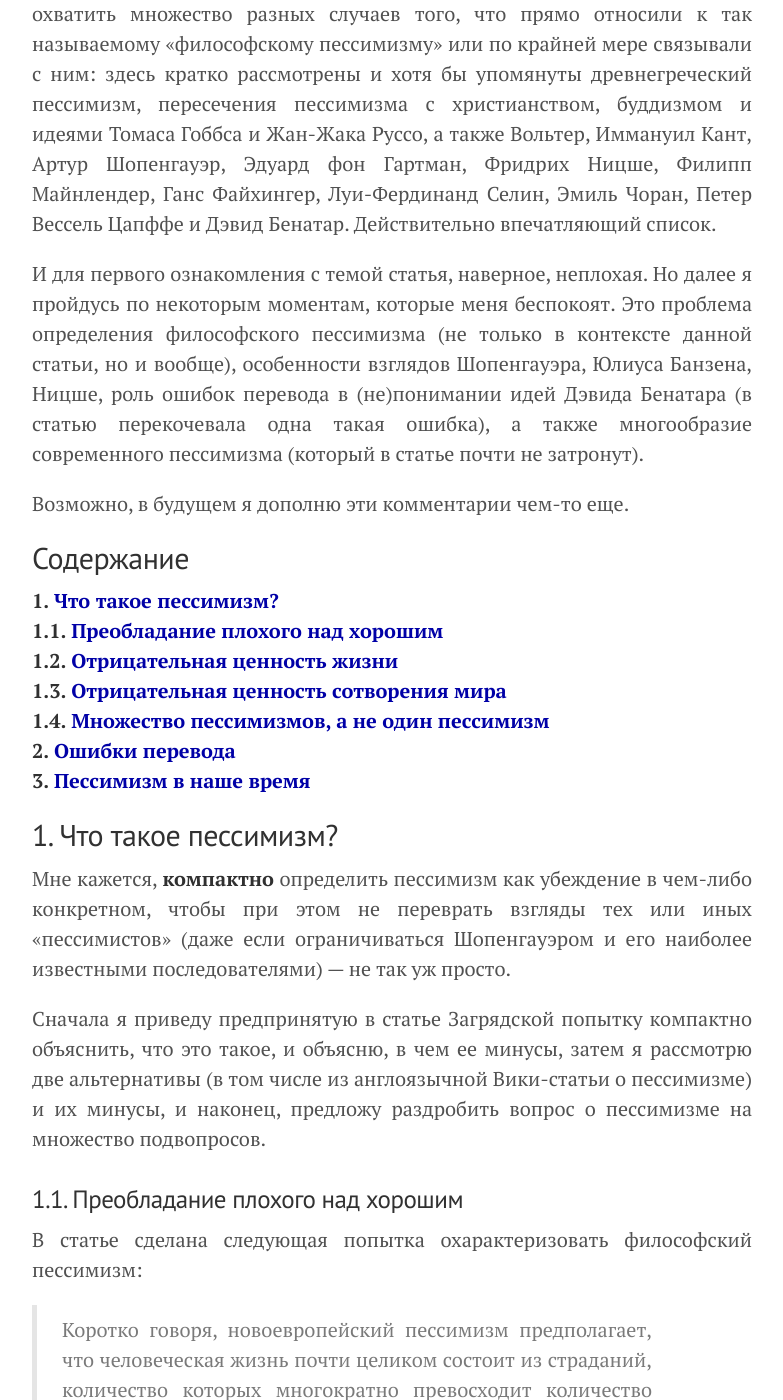
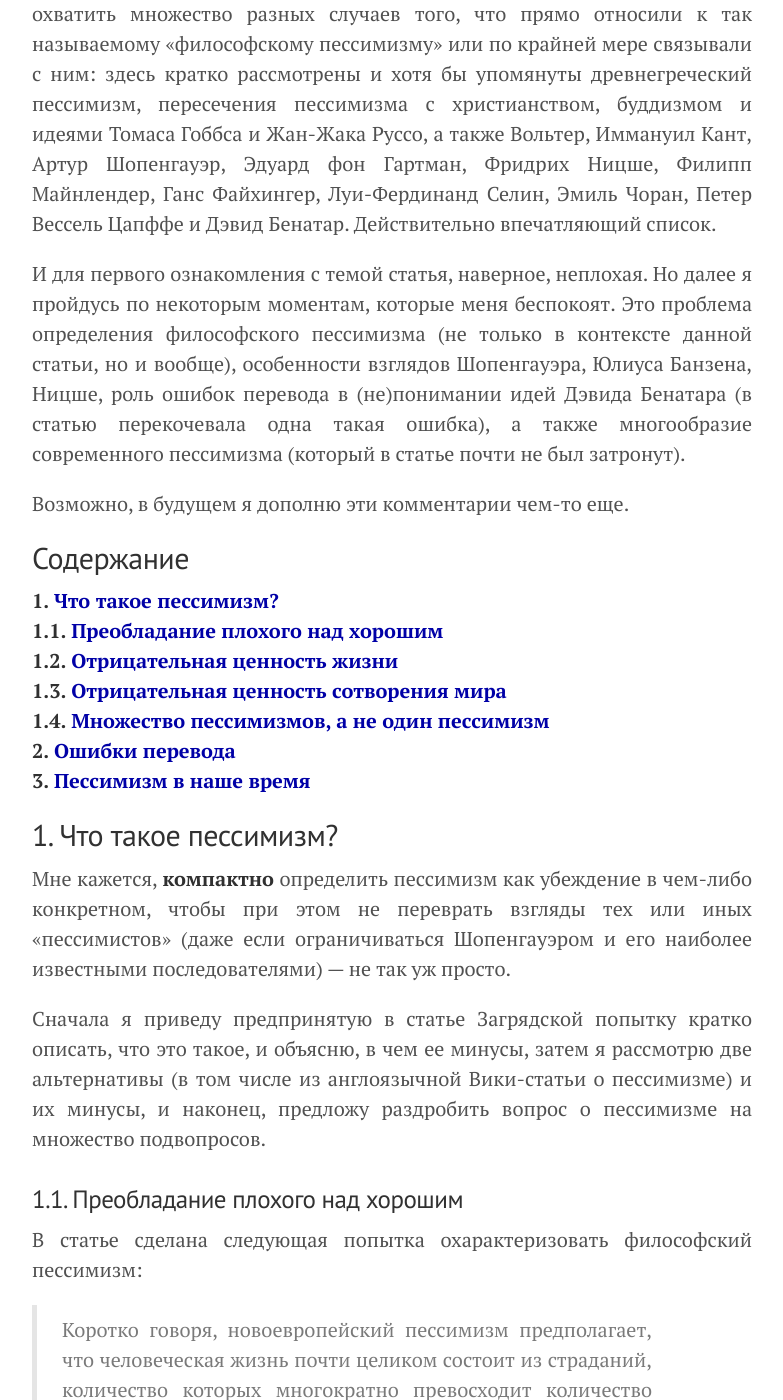
Before and after one commit to KKirdan/kkirdan.github.io, a Jekyll site: the page built from blog/_posts/1. articles/2023-08-20-a3.md, in a window 1280 px wide and 1400 px high, scrolled down 978 px. Shown: the whole window, without its empty margins (248-1031 px from the left). Built offline with Jekyll 4.4.1, drawn with Linux system fonts in a browser that asks for light colours; some of the changed text lies outside the part shown.

Commit message:
Update 2023-08-20-a3.md

```diff
--- a/blog/_posts/1. articles/2023-08-20-a3.md
+++ b/blog/_posts/1. articles/2023-08-20-a3.md
@@ -13,7 +13,7 @@ importance: 7
 
 Статья интересная. К положительным моментам можно отнести попытку охватить множество разных случаев того, что прямо относили к так называемому «философскому пессимизму» или по крайней мере связывали с ним: здесь кратко рассмотрены и хотя бы упомянуты древнегреческий пессимизм, пересечения пессимизма с христианством, буддизмом и идеями Томаса Гоббса и Жан-Жака Руссо, а также Вольтер, Иммануил Кант, Артур Шопенгауэр, Эдуард фон Гартман, Фридрих Ницше, Филипп Майнлендер, Ганс Файхингер, Луи-Фердинанд Селин, Эмиль Чоран, Петер Вессель Цапффе и Дэвид Бенатар. Действительно впечатляющий список.
 
-И для первого ознакомления с темой статья, наверное, неплохая. Но далее я пройдусь по некоторым моментам, которые меня беспокоят. Это проблема определения философского пессимизма (не только в контексте данной статьи, но и вообще), особенности взглядов Шопенгауэра, Юлиуса Банзена, Ницше, роль ошибок перевода в (не)понимании идей Дэвида Бенатара (в статью перекочевала одна такая ошибка), а также многообразие современного пессимизма (который в статье почти не затронут).
+И для первого ознакомления с темой статья, наверное, неплохая. Но далее я пройдусь по некоторым моментам, которые меня беспокоят. Это проблема определения философского пессимизма (не только в контексте данной статьи, но и вообще), особенности взглядов Шопенгауэра, Юлиуса Банзена, Ницше, роль ошибок перевода в (не)понимании идей Дэвида Бенатара (в статью перекочевала одна такая ошибка), а также многообразие современного пессимизма (который в статье почти не был затронут).
 
 Возможно, в будущем я дополню эти комментарии чем-то еще.
 
@@ -31,7 +31,7 @@ importance: 7
 
 Мне кажется, **компактно** определить пессимизм как убеждение в чем-либо конкретном, чтобы при этом не переврать взгляды тех или иных «пессимистов» (даже если ограничиваться Шопенгауэром и его наиболее известными последователями) — не так уж просто.
 
-Сначала я приведу предпринятую в статье Загрядской попытку компактно объяснить, что это такое, и объясню, в чем ее минусы, затем я рассмотрю две альтернативы (в том числе из англоязычной Вики-статьи о пессимизме) и их минусы, и наконец, предложу раздробить вопрос о пессимизме на множество подвопросов.
+Сначала я приведу предпринятую в статье Загрядской попытку кратко описать, что это такое, и объясню, в чем ее минусы, затем я рассмотрю две альтернативы (в том числе из англоязычной Вики-статьи о пессимизме) и их минусы, и наконец, предложу раздробить вопрос о пессимизме на множество подвопросов.
 
 <a name="1.1"></a>
 ### 1.1. Преобладание плохого над хорошим
```
Also changed, not shown: other parts of blog/_posts/1. articles/2023-08-20-a3.md (+1 -1 lines).
